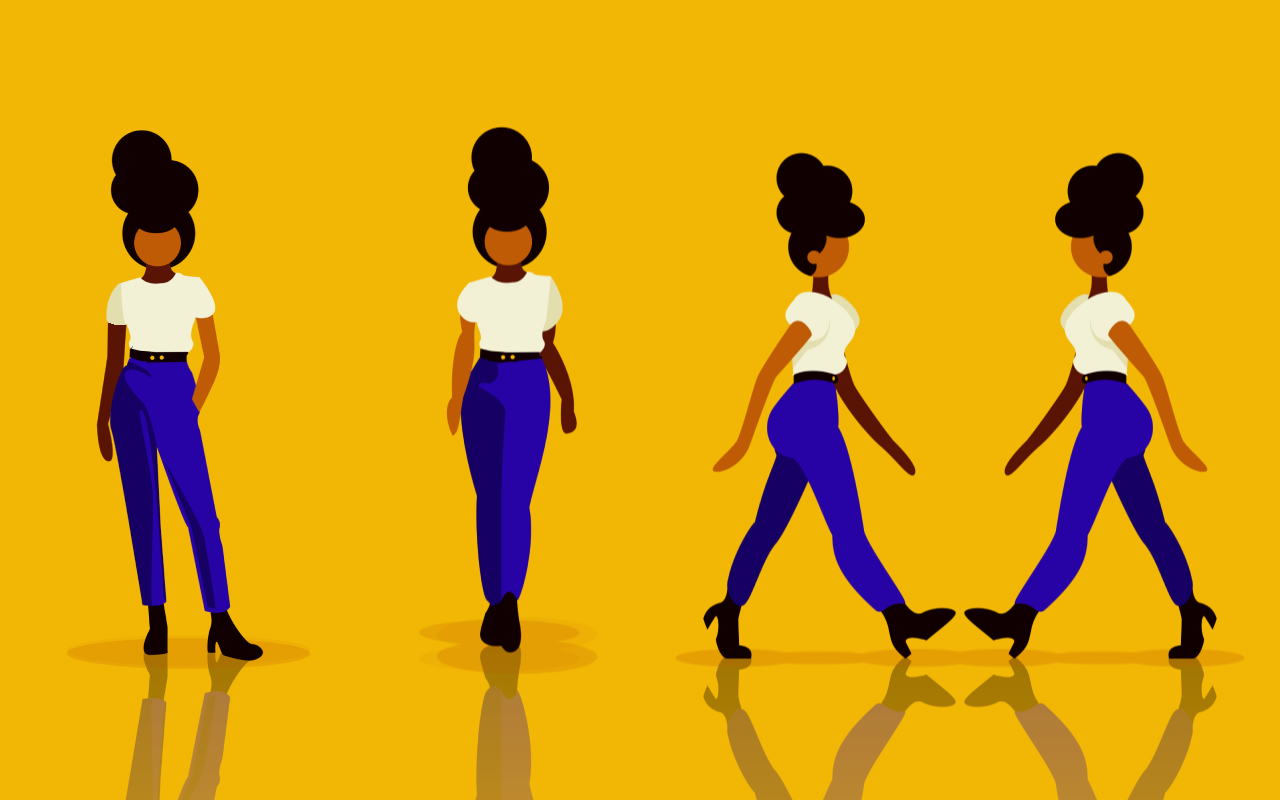
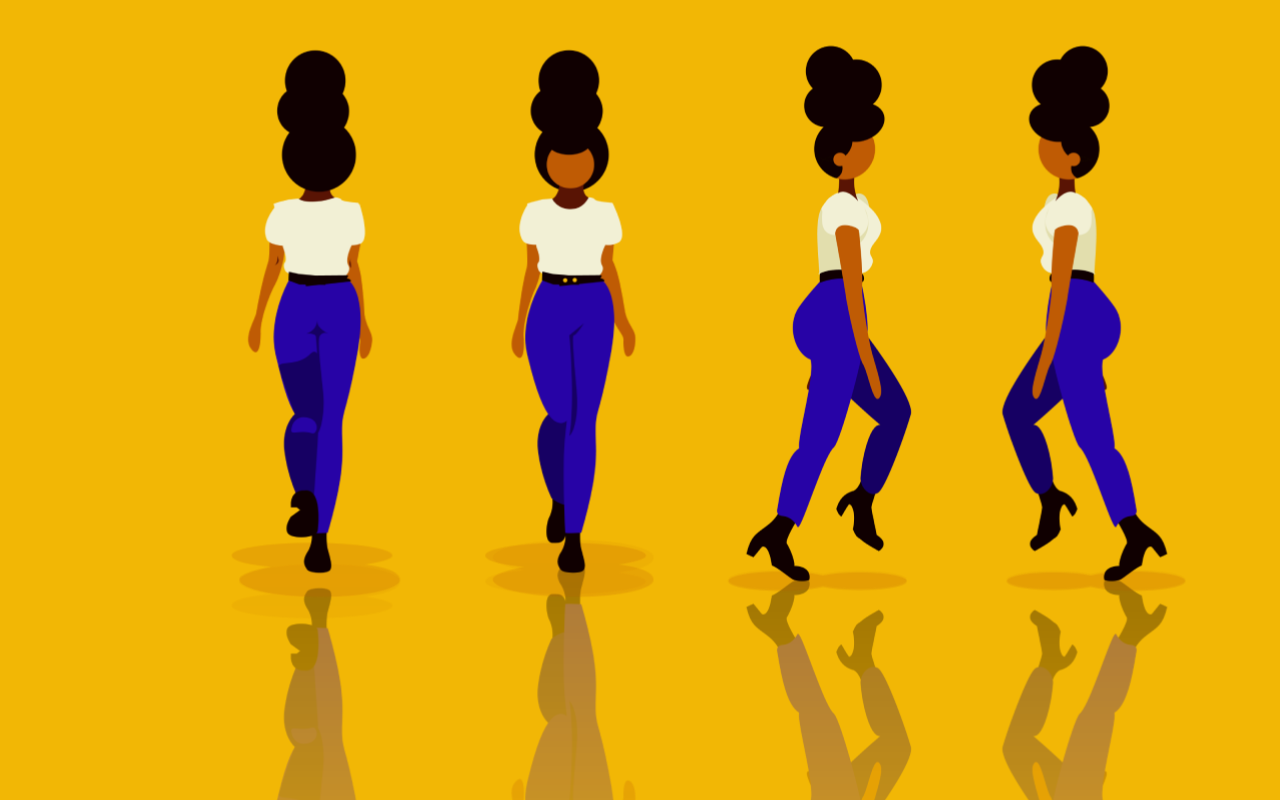
Before and after one commit to dulcevaleriana/new_portfolio_2021, a React (Create React App) app: page / in a window 1280 px wide. Shown: the top 800 px of the page. Built offline with nearby package versions, Linux system fonts and the light colour scheme.

Commit message:
animacion maninata de espaldas

```diff
--- a/src/App.js
+++ b/src/App.js
@@ -6,10 +6,11 @@ function App() {
     <div className="App">
       <header className="App-header">
         {/* Prueba animacion */}
-        <div className="class-animacion-0"/>
+        <div className="class-animacion-4"/>
         <div className="class-animacion-1"/>
         <div className="class-animacion-2"/>
         <div className="class-animacion-3"/>
+        <div className="class-animacion-0"/>
       </header>
     </div>
   );
--- a/src/css/animate.scss
+++ b/src/css/animate.scss
@@ -4,7 +4,7 @@
 
 @keyframes animate-animacion-1 {
     0%{
-        background-position: 0px;
+        background-position: 0;
     }
     100%{
         background-position: 3021px;
@@ -24,3 +24,16 @@
         background-position: 2974px;
     }
 }
+
+.class-animacion-4{
+    animation: animate-animacion-4 0.8s steps(8) infinite ;
+}
+
+@keyframes animate-animacion-4 {
+    0%{
+        background-position: 0;
+    }
+    100%{
+        background-position: 3020px;
+    }
+}
--- a/src/css/style.scss
+++ b/src/css/style.scss
@@ -3,9 +3,10 @@
 
 /*NOTA: ESTO ES UNA PRUEBA, QUITAR ESTA CLASE DESPUES*/
 header.App-header {
-    display: flex;
-    flex-direction: initial;
-    background-color: #f2b705;
+    display: grid;
+    grid-template-columns: 20vw 20vw 20vw 20vw;
+    background-color: $color-yellow;
+    grid-gap: 500px 0;
 }
 
 .class-animacion-0{
@@ -36,3 +37,11 @@ header.App-header {
     -webkit-box-reflect: $reflect-3;
     transform: scaleX(-1);
 }
+
+.class-animacion-4{
+    height: 647px;
+    width: 377.6px;
+    background: $image_animation_4;
+    -webkit-box-reflect: $reflect-3;
+    transform: scaleX(-1);
+}
--- a/src/css/variable.scss
+++ b/src/css/variable.scss
@@ -2,8 +2,12 @@
 $image_animation_0 : url("../image//animacion-frame-02.png");
 $image_animation_1 : url("../image/animacion-frame_1.png");
 $image_animation_2 : url("../image/animacion-frame-03.png");
+$image_animation_4 : url("../image/animacion-frame_04.png");
 
 /*reflect*/
 $reflect : below -144px linear-gradient(to bottom, rgba(0,0,0,0.0), rgba(0,0,0,0.4));
 $reflect-2 :below -157px linear-gradient(to bottom, rgba(0, 0, 0, 0), rgba(0, 0, 0, 0.4));
 $reflect-3 :below -133px linear-gradient(to bottom, rgba(0, 0, 0, 0), rgba(0, 0, 0, 0.4));
+
+/*color*/
+$color-yellow : #f2b705;
```
Also changed, not shown: src/image/animacion-frame_04.png (added).
